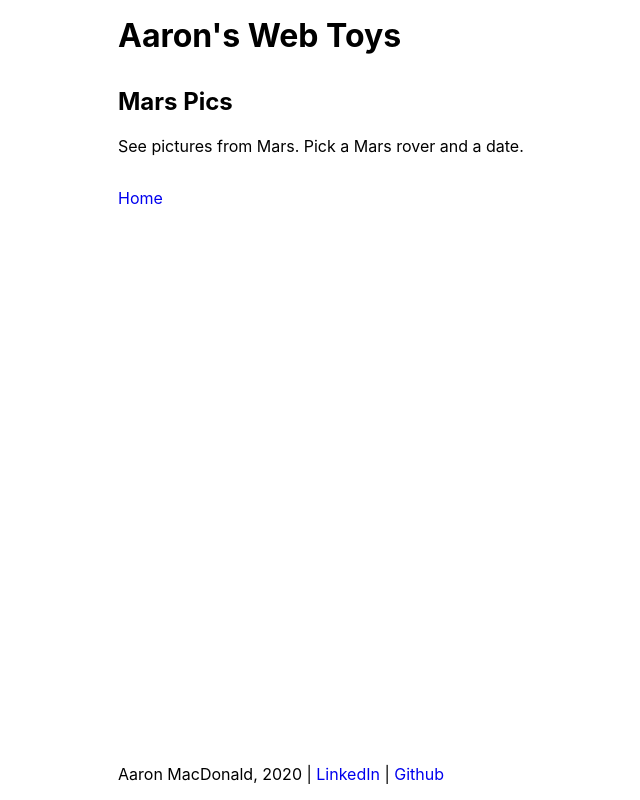
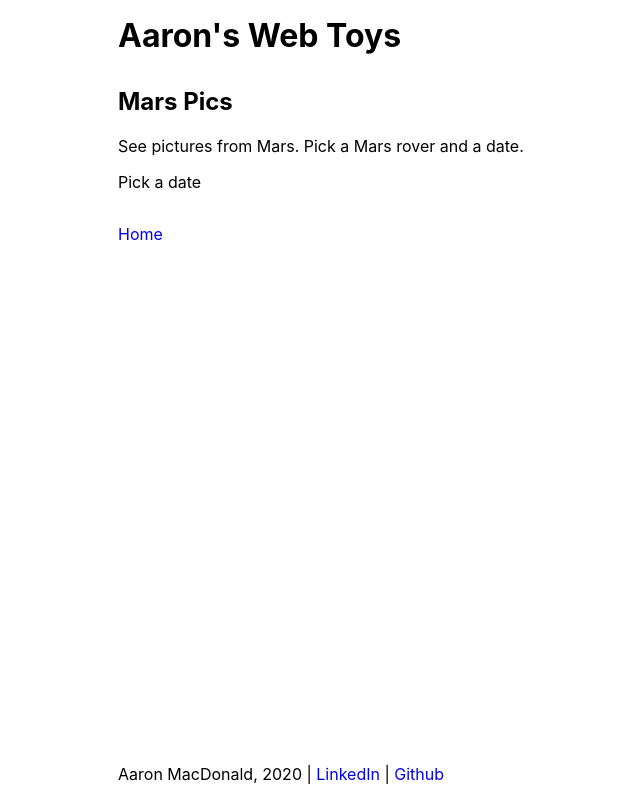
Before and after one commit to AaronWizard/webtoys, a React app: page /#/marspics in a window 1280 px wide. Shown: the whole page, without its empty margins (26-666 px from the left). Built offline with nearby package versions, Linux system fonts and the light colour scheme.

Commit message:
Date picker section

```diff
--- a/src/components/marspics/MarsPics.jsx
+++ b/src/components/marspics/MarsPics.jsx
@@ -22,15 +22,31 @@ class MarsPics extends React.Component
 		});
 	}
 
+	showDatePicker()
+	{
+		let result = null;
+		const { photosByDate } = this.state;
+		if (photosByDate)
+		{
+			console.log(photosByDate);
+			result = <p>Pick a date</p>;
+		}
+		else
+		{
+			result = <p>Loading</p>;
+		}
+		return result;
+	}
+
 	render()
 	{
-		const { photosByDate } = this.state;
-		console.log(photosByDate);
 		return (
 			<>
 				<h2>Mars Pics</h2>
 				<div>
 					<p>See pictures from Mars. Pick a Mars rover and a date.</p>
+
+					{this.showDatePicker()}
 				</div>
 				<HomeLink />
 			</>
```
